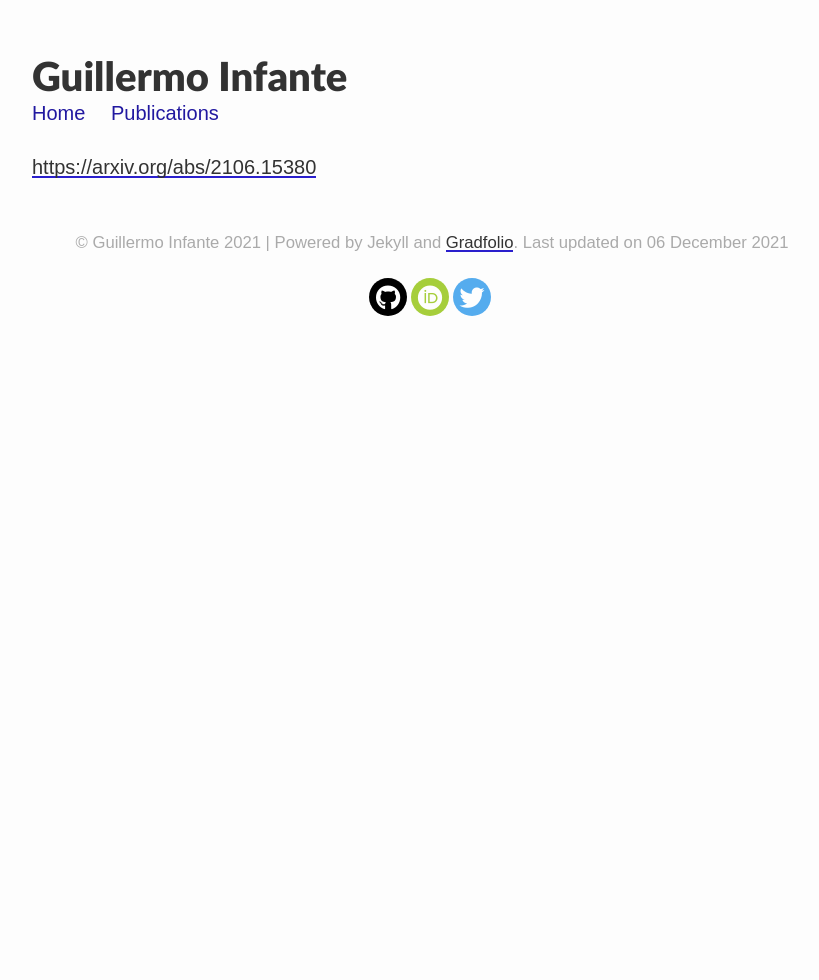
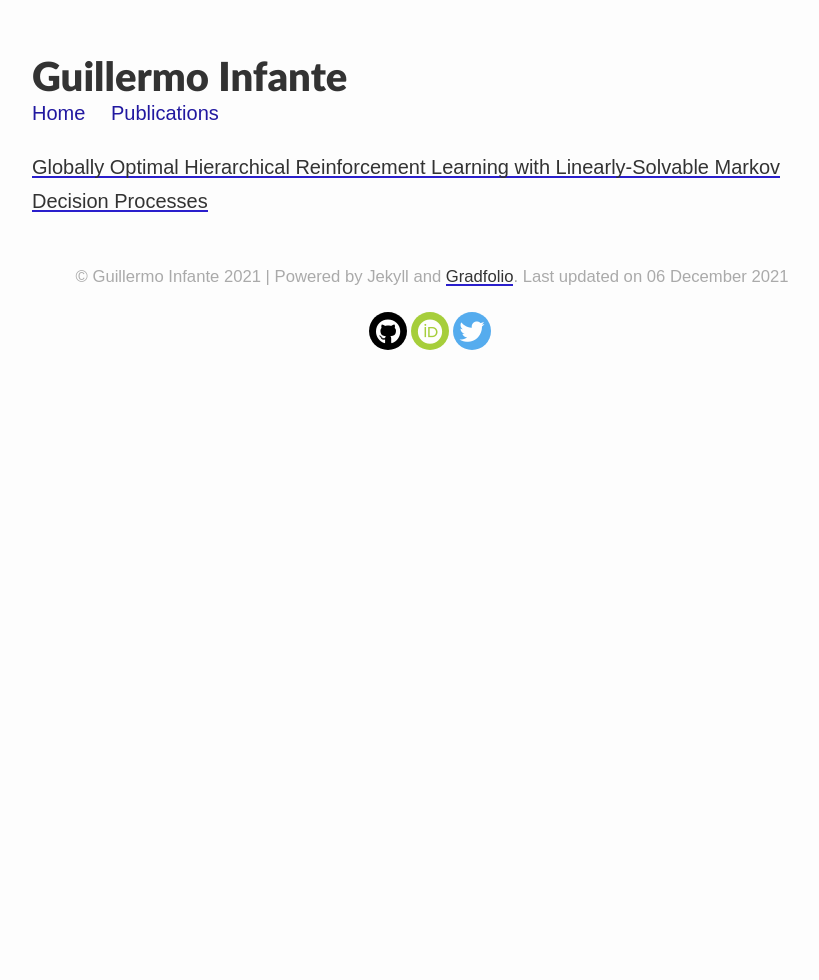
Before and after one commit to guillermoim/guillermoim.github.io, a Jekyll site: the page built from _pages/publications.md, in a window 1280 px wide. Shown: the whole page, without its empty margins (208-1027 px from the left). Built offline with Jekyll 4.4.1, drawn with Linux system fonts in a browser that asks for light colours; nearby versions of some CDN libraries.

Commit message:
added publications

```diff
--- a/_pages/publications.md
+++ b/_pages/publications.md
@@ -5,4 +5,4 @@ permalink: /publications/
 published: true
 ---
 
-[https://arxiv.org/abs/2106.15380](Globally Optimal)
+[Globally Optimal Hierarchical Reinforcement Learning with Linearly-Solvable Markov Decision Processes](https://arxiv.org/abs/2106.15380)
```
